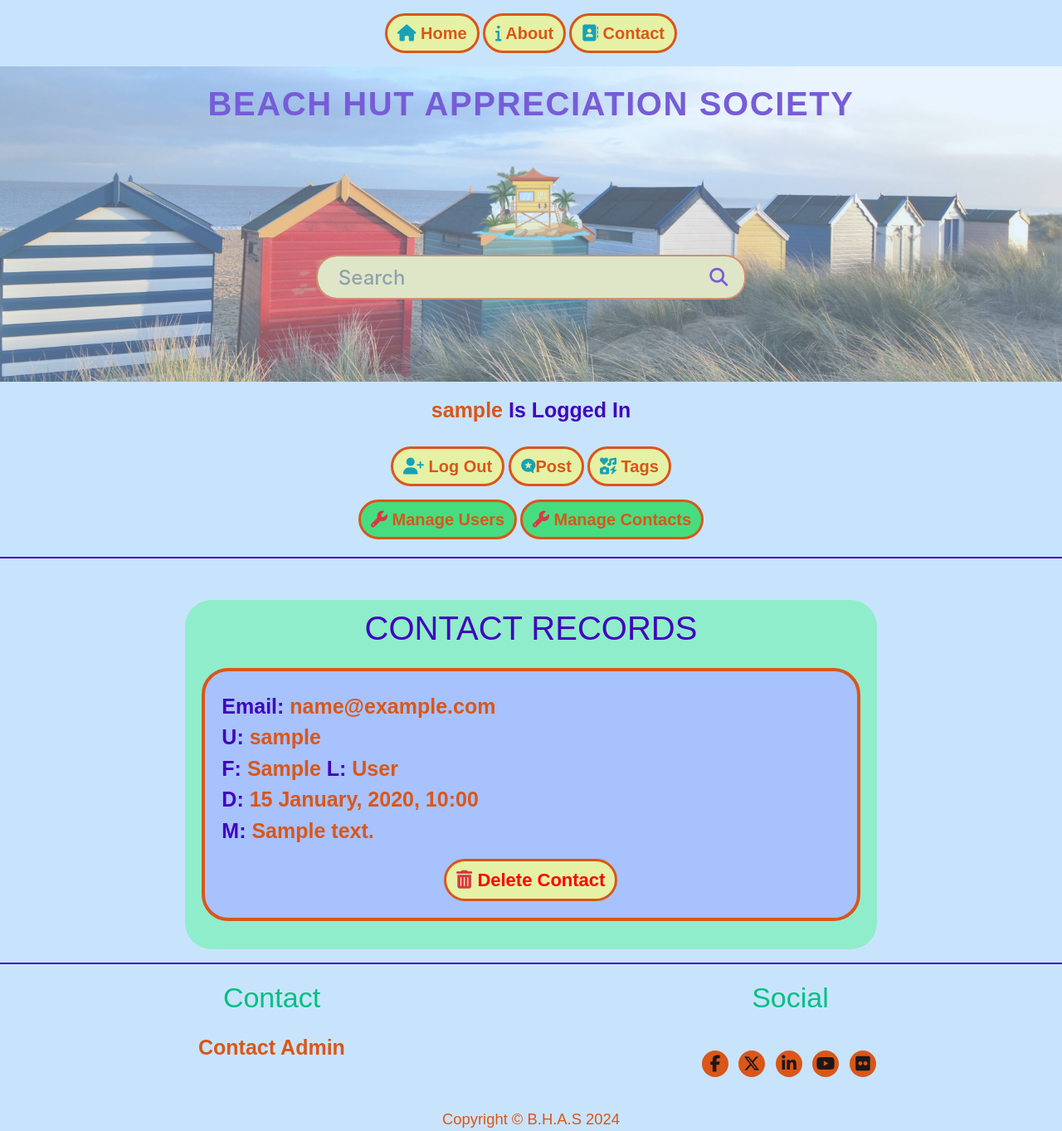
After one commit to neil7057/beach_hut_society, a Flask app: page /build_contacts in a window 1280 px wide. The commit adds this page. Shown: the whole page at 83% size. Run offline with Flask 3, Linux system fonts and the light colour scheme; a user stored in the database is signed in; tables that the repository leaves empty hold one stand-in row (values such as "Sample post"); some libraries are stand-ins or nearby versions; some web fonts are replaced.

Commit message:
update contact handling function

```diff
--- a/beachhuts/routes.py
+++ b/beachhuts/routes.py
@@ -1,6 +1,6 @@
 from flask import render_template, request, flash, redirect, url_for, jsonify
 from beachhuts import app, db
-from beachhuts.models import User, Thread, Comments, Tag
+from beachhuts.models import User, Thread, Comments, Tag, Contact
 
 from werkzeug.security import generate_password_hash, check_password_hash
 from flask_login import login_user, login_required, logout_user
@@ -252,7 +252,7 @@ def delete_comment(comments_id):
     """
     comment = Comments.query.get_or_404(comments_id)
     # check for author id, only author (or admin) can delete their own comment
-    if current_user.id != Comments.author_id and not User.site_admin:
+    if current_user.id != Comments.author_id and not current_user.site_admin:
         flash('You can only delete your own comments', category='error')
         return redirect(url_for('home'))
 
@@ -339,20 +339,36 @@ def search_results():
         user=current_user)
 
 
+@app.route("/build_contacts")
+def build_contacts():
+    first_contact = Contact.query.first()
+    if not first_contact:
+        flash('No Contact Records to Manage',category='error'
+            )
+        return redirect(url_for('home'))
+    contacts = list(Contact.query.order_by(asc(Contact.id)).all())
+
+    return render_template(
+        "build_contacts.html",
+        page_title="Contact Records",
+        user=current_user,
+        contacts=contacts        )
+
+
 @app.route("/create_contact", methods=["GET", "POST"])
 def create_contact():
     if request.method == 'POST':
         username = request.form.get('username')
+        email = request.form.get('email').lower()
         fname = request.form.get('fname')
         lname = request.form.get('lname')
-        email = request.form.get('email').lower()
         message = request.form.get('message')
 
         contact = Contact(
             username = username,
+            email = email,
             fname = fname,
             lname = lname,
-            email = email,
             message = message
             )
 
@@ -366,6 +382,26 @@ def create_contact():
         "contact.html",
         page_title="Contact Admin",
         user=current_user)
+
+
+# Delete user
+@app.route('/delete_contact/<int:id>')
+@login_required
+def delete_contact(id):
+    """
+    Allows admin user to delete user accounts
+    """
+    contact = Contact.query.get_or_404(id)
+    # Only admin can users. non-admins should never get here but just in case.
+    if not current_user.site_admin:
+        flash('You must be site admin ' +
+              'to delete a contact record.', category='error')
+        return redirect(url_for('home'))
+
+    db.session.delete(contact)
+    db.session.commit()
+    flash('The Contact record successfully deleted.')
+    return redirect(url_for('build_contacts'))
 
 
 @app.route("/sign_up", methods=['GET', 'POST'])
@@ -385,7 +421,7 @@ def sign_up():
         lname = request.form.get('lname')
         password1 = request.form.get('password1')
         password2 = request.form.get('password2')
-        site_admin = False
+        site_admin = True
 
         # Validate user email and ensure it is unique
         user = User.query.filter_by(email_address=email_address).first()
@@ -453,10 +489,11 @@ def edit_user(id):
     """
     user = User.query.get_or_404(id)
 
+    # check site admin or corrcet user. this prevents hacking
+    # by directly typing URLs into the browser
     if current_user.id != User.id and not current_user.site_admin:
         flash('You can only Edit your own account', category='error')
         return redirect(url_for('home'))
-
 
     if request.method == 'POST':
         username = request.form.get('username')
--- a/beachhuts/static/css/style.css
+++ b/beachhuts/static/css/style.css
@@ -332,6 +332,12 @@ li {
     text-indent: 0;
 }
 
+/*--------------------contact formatting---------------*/
+
+.contact-layout {
+    margin-left: 20px;
+}
+
 /*--------------------commentForm--------------------*/
 
 .commentForm {
@@ -646,6 +652,7 @@ button[type="submit"] {
 
 .btn-admin {
     background-color: #46dd80;
+    margin-bottom: 5px;
 }
 
 .btn-lg:hover {
@@ -792,7 +799,7 @@ a {
     }
 }
 
-@media (max-width: 460px) {
+@media (max-width: 482px) {
     .btn-lg {
         font-size: .7rem;
     }
--- a/beachhuts/templates/base.html
+++ b/beachhuts/templates/base.html
@@ -79,12 +79,16 @@
                     <a class="btn-lg hvr-grow text-sand" aria-label="Go to the login page" href="{{ url_for('login') }}"><span class="text-info fa-solid fa-warehouse"></span> Log In</a>
                 {% endif %}
                 <!-- admin only - by default will be logged in.. -->
-                {% if user.site_admin %}
+                {% if current_user.site_admin %}
                     <div class="col-12">
                         <div class="row pb-3"></div>
                         <div class="center-content">
                 <a class="btn-lg btn-admin hvr-grow text-sand" aria-label="manage users button" href="{{ url_for('manage_users') }}">
                     <span class="text-danger fa-solid fa-wrench"></span> Manage Users</a>
+                    <span>
+                        <a class="btn-lg btn-admin hvr-grow text-sand" aria-label="manage users button" href="{{ url_for('build_contacts') }}">
+                            <span class="text-danger fa-solid fa-wrench"></span> Manage Contacts</a>
+                    </span>
                         </div>
                     </div>
             {% endif %}
--- /dev/null
+++ b/beachhuts/templates/build_contacts.html
@@ -0,0 +1,28 @@
+{% extends "base.html" %}
+{% block content %}
+
+<div class="container-fluid home-container">
+  <div class="row">
+    <div class="col xl-12 col-lg-8 col-md-10 mx-auto index-format">
+      <h1 class="text-uppercase text-center title-color">{{ page_title }}
+      </h1>
+      <br>
+      {% for contact in contacts %}
+      <div class="forum-post text-blue">
+        <br>
+        <p class="contact-layout"> Email: <span class="text-sand">{{ contact.email }}</span></p>
+        <p class="contact-layout"> U:  <span class="text-sand">{{ contact.username }}</span></p>
+        <p class="contact-layout"> F:   <span class="text-sand">{{ contact.fname }}</span></span><span>
+          L:   <span class="text-sand">{{ contact.lname }}</span></span></p>
+          <p class="contact-layout">D:  <span class="text-sand">{{ contact.created_td.strftime("%d %B, %Y, %H:%M") }}</span></p>
+          <p class="contact-layout">M:  <span class="text-sand">{{ contact.message }}</span></p>
+          <div class="text-center">
+            {% include 'delete_contact_modal.html' %}
+          </div>
+      </div>
+      <br>
+      {% endfor %}
+    </div>
+  </div>
+</div>
+{% endblock %}
--- /dev/null
+++ b/beachhuts/templates/delete_contact_modal.html
@@ -0,0 +1,28 @@
+<button type="button" class="btn-lg hvr-grow btn-delete" aria-label="deletes Contact Record"  data-toggle="modal"
+                data-target="#modal-{{ contact.id }}"><span class="text-danger fa-solid fa-trash-can"></span>
+                <strong> Delete Contact</strong></button>
+
+              <!-- DELETE MODAL -->
+
+              <div class="modal fade" id="modal-{{ contact.id }}" tabindex="-1" role="dialog"
+                aria-labelledby="modal-{{ contact.id }}Label" aria-hidden="true">
+                <div class="modal-dialog" role="document">
+                  <div class="modal-content">
+                    <div class="modal-header">
+                      <h5 class="modal-title" id="modal-{{ contact.id }}Label">Delete This Contact?</h5>
+                      <button type="button" class="close" data-dismiss="modal" aria-label="Close">
+                        <span aria-hidden="true">&times;</span>
+                      </button>
+                    </div>
+                    <div class="modal-body">
+                      Are you sure you want to permanently delete this Contact.
+                    </div>
+                    <div class="modal-footer">
+                    <button type="button" class="btn btn-success btn-circle" data-dismiss="modal">Close</button>
+                      <a class="btn btn-danger btn-circle" href="{{ url_for('delete_contact', id=contact.id) }}">
+                        Confirm Delete
+                      </a>
+                    </div>
+                  </div>
+                </div>
+              </div>
```
Also changed, not shown: beachhuts/models.py (+5 -5 lines), beachhuts/templates/edit_user.html (+5 -3 lines), README.md, 2 other files.
